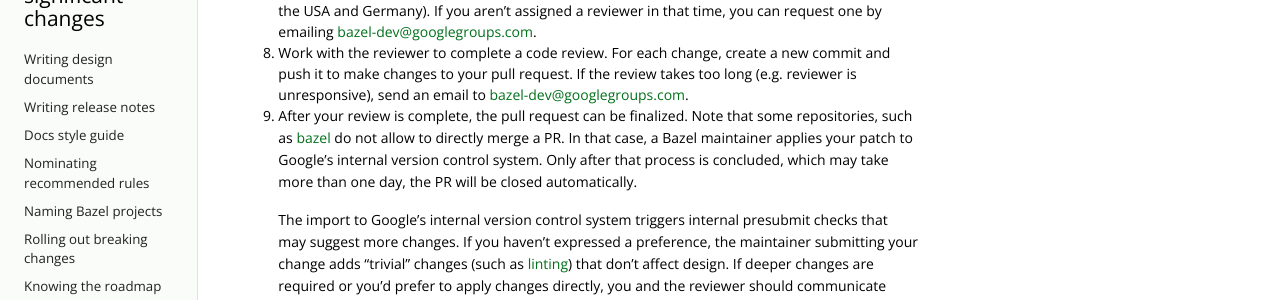
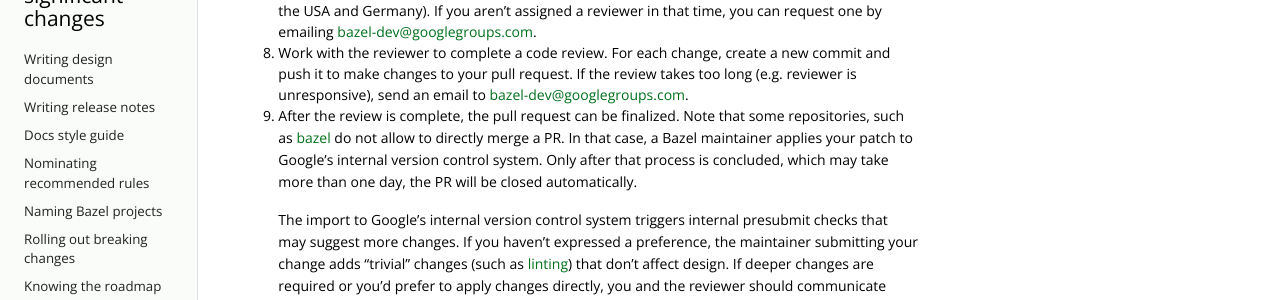
Before and after one commit to bazelbuild/bazel-website, a Jekyll site: the page built from basics/patching.md, in a window 1280 px wide and 900 px high, scrolled down 309 px. Shown: the part 154-454 px from the top of the window. Built offline with Jekyll 4.4.1, drawn with Linux system fonts in a browser that asks for light colours; nearby versions of some CDN libraries; library files that are not in the unit come from our copies; comment, search, counter and statistics services are not loaded; the table of contents is made by our own code.

Commit message:
Update patching.md

```diff
--- a/basics/patching.md
+++ b/basics/patching.md
@@ -33,7 +33,7 @@
    new commit and push it to make changes to your pull request. If the review
    takes too long (e.g. reviewer is unresponsive), send an email to
    [bazel-dev@googlegroups.com](mailto:bazel-dev@googlegroups.com).
-1. After your review is complete, the pull request can be finalized. Note that some
+1. After the review is complete, the pull request can be finalized. Note that some
    repositories, such as [bazel](https://github.com/bazelbuild/bazel) do not allow
    to directly merge a PR. In that case, a Bazel maintainer applies your patch to
    Google's internal version control system. Only after that process is concluded,
```
